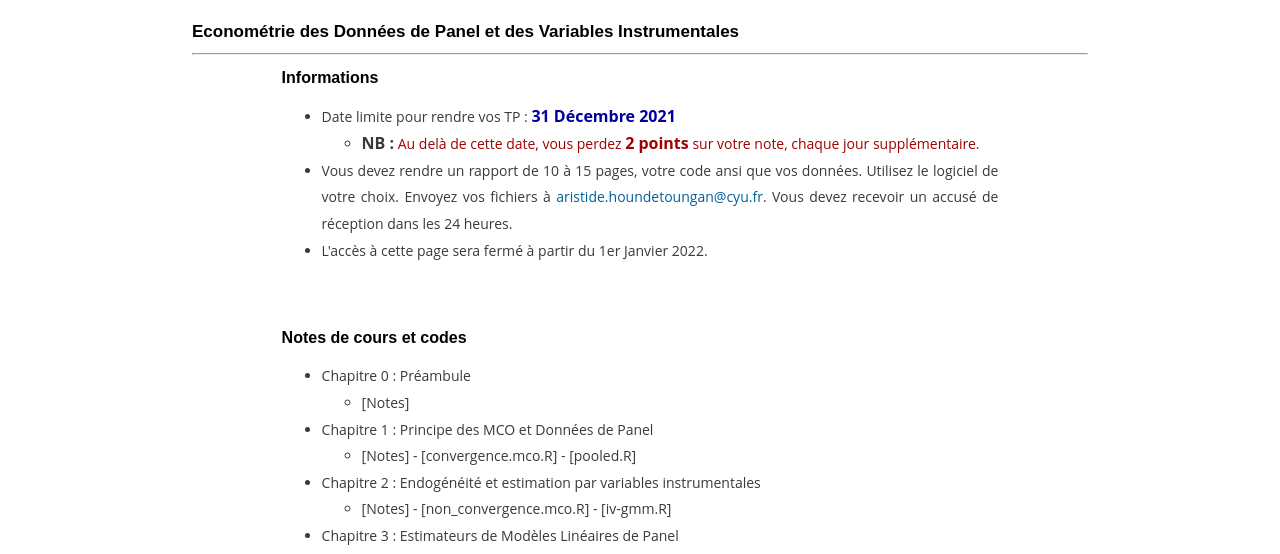
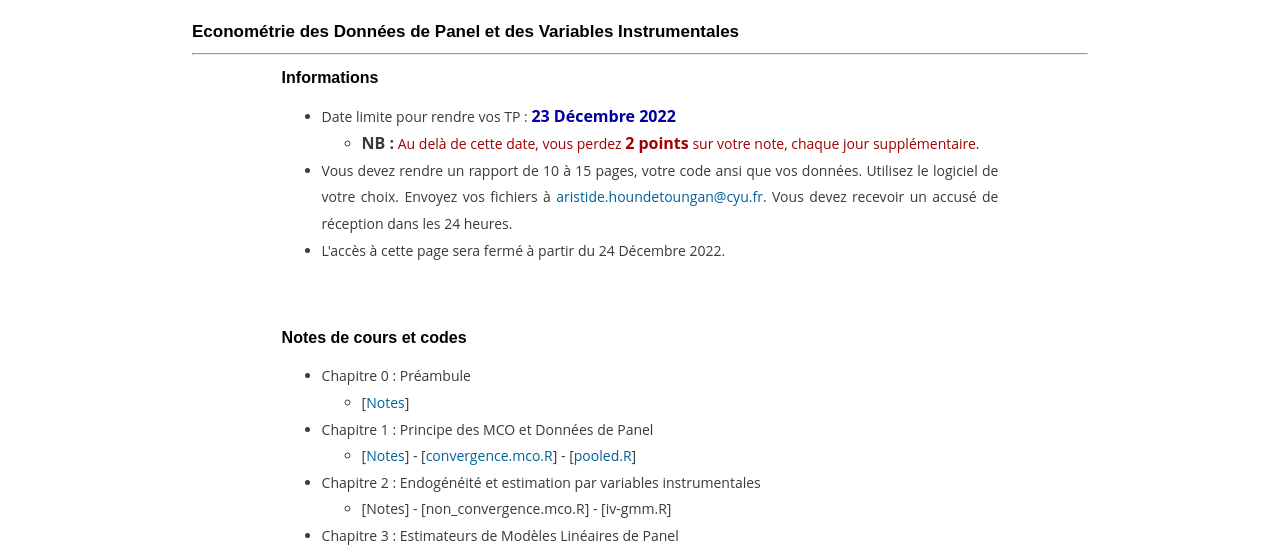
Before and after one commit to ahoundetoungan/ahoundetoungan.github.io, a Jekyll site: the page built from teaching/panel-iv.html, in a window 1280 px wide. Shown: the part 199-753 px from the top of the page. Built offline with Jekyll 4.4.1, drawn with Linux system fonts in a browser that asks for light colours.

Commit message:
teaching

```diff
--- a/teaching/panel-iv.html
+++ b/teaching/panel-iv.html
@@ -15,12 +15,12 @@ $(document).ready(function() {
   <div id = "research2">
     <h2>Informations</h2>
     <ul>
-      <li>  Date limite pour rendre vos TP : <span style="color: #0000a0"><strong>31 Décembre 2021</strong></span>
+      <li>  Date limite pour rendre vos TP : <span style="color: #0000a0"><strong>23 Décembre 2022</strong></span>
       <ul>
         <li> <strong>NB :</strong> <span style="color: #a00000">Au delà de cette date, vous perdez <strong>2 points</strong> sur votre note, chaque jour supplémentaire.</span> </li>
       </ul>
       <li> Vous devez rendre un rapport de 10 à 15 pages, votre code ansi que vos données. Utilisez le logiciel de votre choix. Envoyez vos fichiers à <a href="mailto:aristide.houndetoungan@cyu.fr">aristide.houndetoungan@cyu.fr</a>. Vous devez recevoir un accusé de réception dans les 24 heures.</li>
-      <li> L'accès à cette page sera fermé à partir du 1er Janvier 2022.</li>
+      <li> L'accès à cette page sera fermé à partir du 24 Décembre 2022.</li>
     </ul>
     <br/>
     <br/>
@@ -28,12 +28,12 @@ $(document).ready(function() {
     <ul>
       <li> Chapitre 0 :  Préambule
         <ul>
-          <li>[<a href="/files/teaching/panel-iv/Panel_IV_CH0.pdf" target="_blank" class="disabled">Notes</a>]</li>
+          <li>[<a href="/files/teaching/panel-iv/Panel_IV_CH0.pdf" target="_blank" class="abled">Notes</a>]</li>
         </ul>
       </li>
       <li> Chapitre 1 : Principe des MCO et Données de Panel
         <ul>
-          <li>[<a href="/files/teaching/panel-iv/Panel_IV_CH1.pdf" target="_blank" class="disabled">Notes</a>] - [<a href="/files/teaching/panel-iv/convergence.mco.R" class="disabled">convergence.mco.R</a>] - [<a href="/files/teaching/panel-iv/pooled.R" class="disabled">pooled.R</a>]</li>
+          <li>[<a href="/files/teaching/panel-iv/Panel_IV_CH1.pdf" target="_blank" class="abled">Notes</a>] - [<a href="/files/teaching/panel-iv/convergence.mco.R" class="abled">convergence.mco.R</a>] - [<a href="/files/teaching/panel-iv/pooled.R" class="abled">pooled.R</a>]</li>
         </ul>
       </li>
       <li> Chapitre 2 : Endogénéité et estimation par variables instrumentales
```
